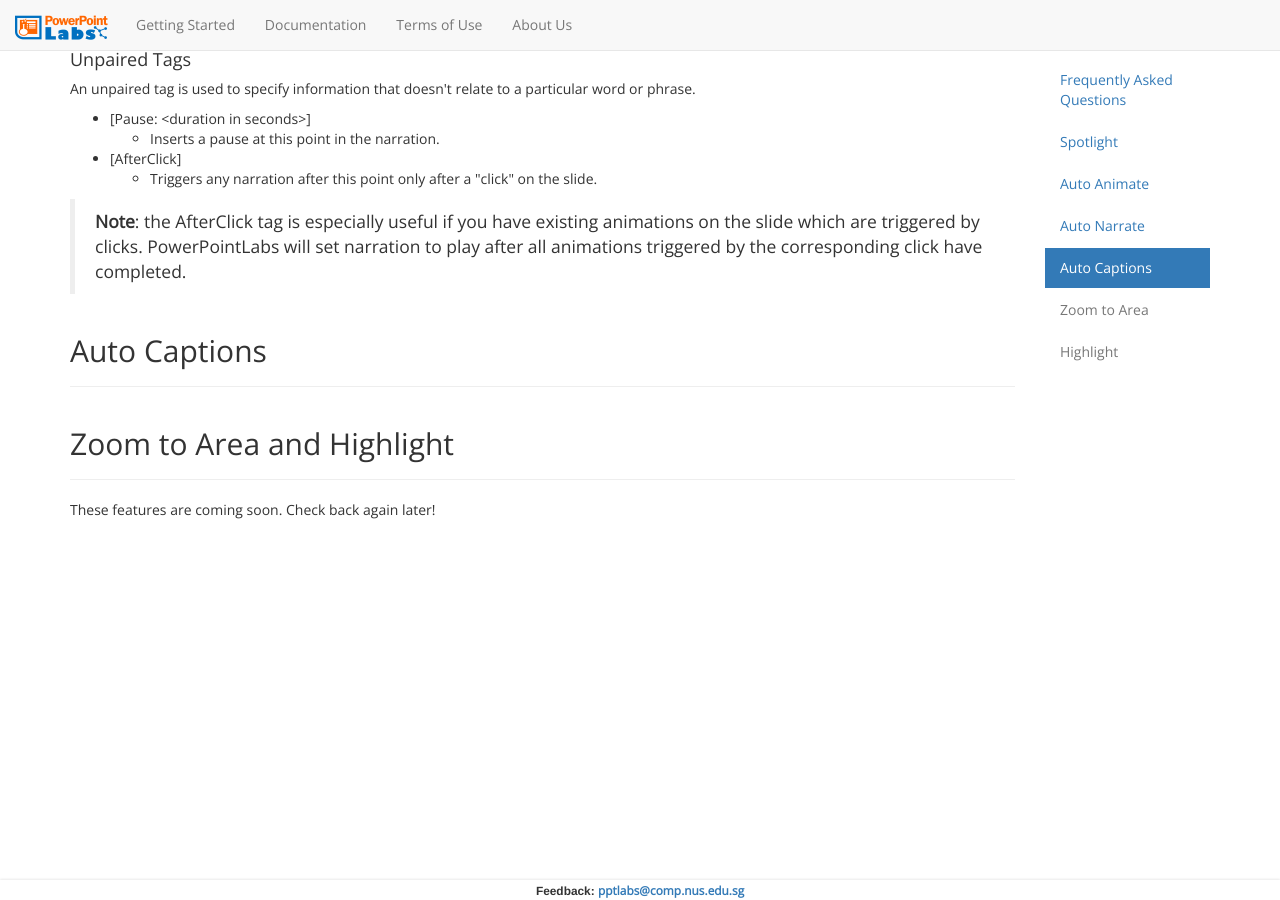
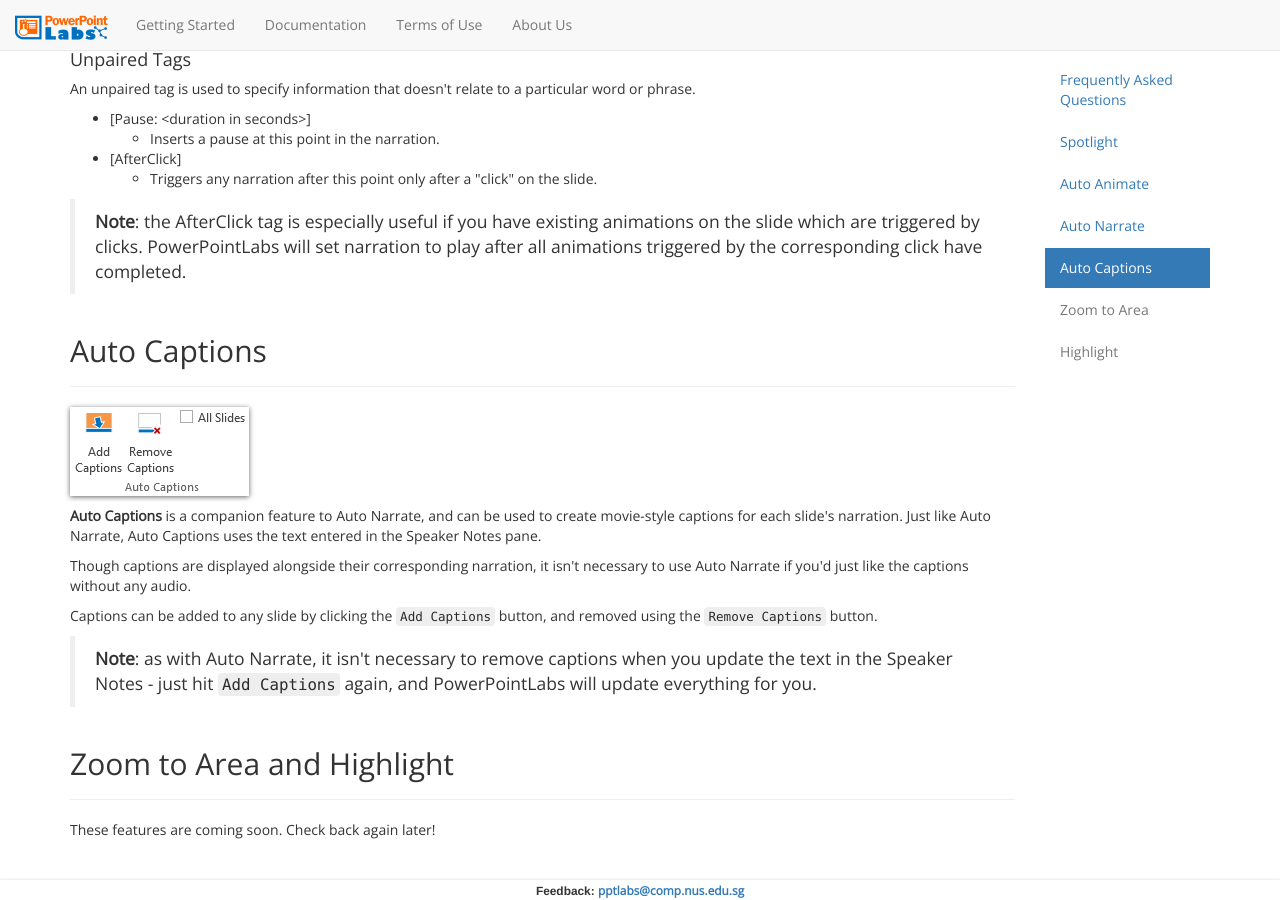
Before and after one commit to PowerPointLabs/PowerPointLabs-Website, a Jekyll site: the page built from docs.html, in a window 1280 px wide and 900 px high, scrolled down 6251 px. Built offline with Jekyll 4.4.1, drawn with Linux system fonts in a browser that asks for light colours; nearby versions of some CDN libraries; Markdown is read by kramdown in place of the engine named in the settings.

Commit message:
Add documentation for Auto Captions.

```diff
--- a/docs.html
+++ b/docs.html
@@ -263,8 +263,33 @@ title: Documentation - PowerPointLabs
       <div class="documentation-body">
         <div class="page-header">
           <h2>
-            <a class="anchor-bookmark" id="auto-captions"></a>Auto Captions</h2>
+            <a class="anchor-bookmark" id="auto-captions"></a>Auto Captions
+          </h2>
         </div>
+
+        <p>
+          <img class="box-shadow" src="./img/docs/auto-captions-1.png">
+        </p>
+        <p>
+          <strong>Auto Captions</strong>
+          is a companion feature to Auto Narrate, and can be used to create movie-style captions for each slide's narration. Just like Auto Narrate, Auto Captions uses the text entered in the Speaker Notes pane.</p>
+
+        <p>
+          Though captions are displayed alongside their corresponding narration, it isn't necessary to use Auto Narrate if you'd just like the captions without any audio.</p>
+
+        <p>Captions can be added to any slide by clicking the
+          <code>Add Captions</code>
+          button, and removed using the
+          <code>Remove Captions</code>
+          button.</p>
+        <blockquote>
+          <p>
+            <strong>Note</strong>: as with Auto Narrate, it isn't necessary to remove captions when you update the text in the Speaker Notes - just hit
+            <code>Add Captions</code>
+            again, and PowerPointLabs will update everything for you.</p>
+        </blockquote>
+
+
       </div>
 
       <div class="documentation-body">
```
Also changed, not shown: img/docs/auto-captions-1.png (added).
